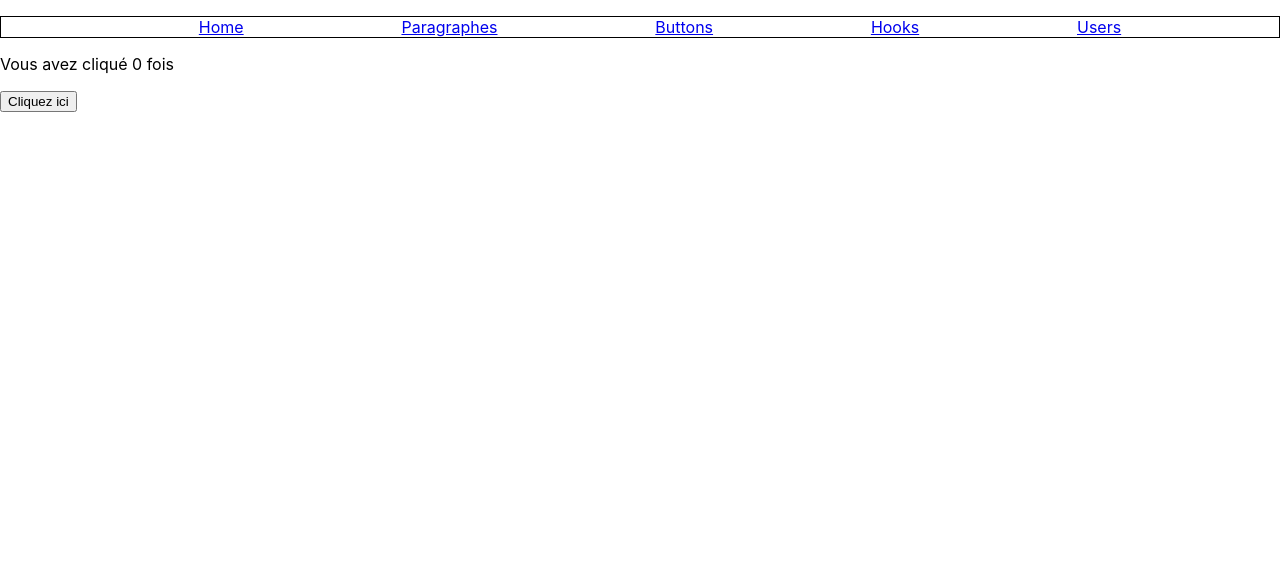
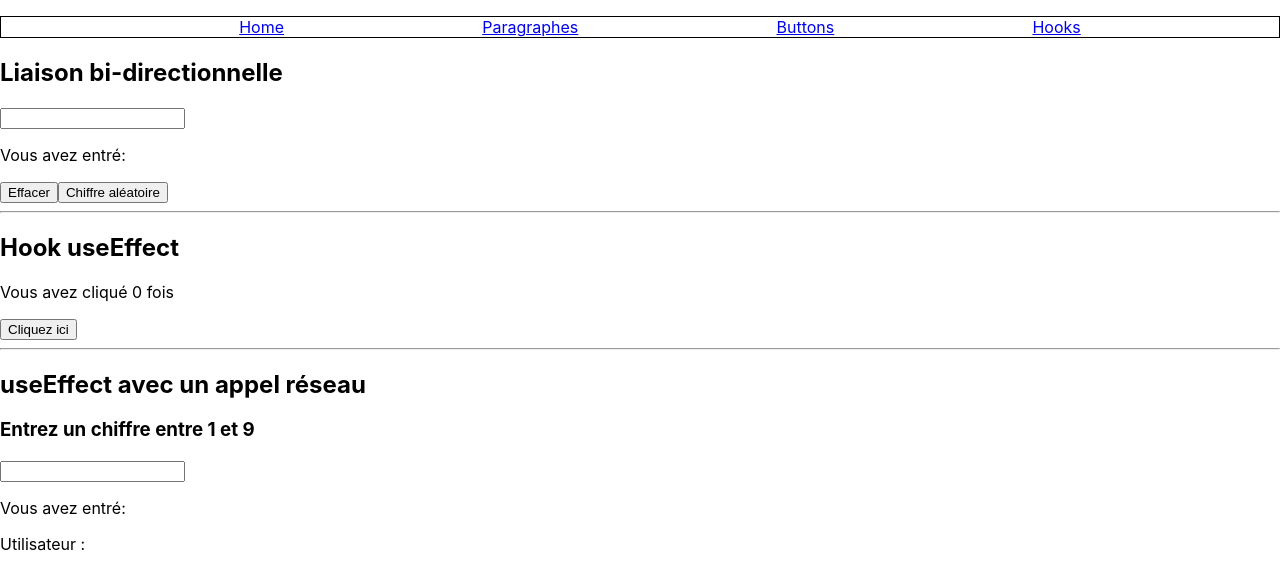
Before and after one commit to LOG2440/Cours-12-React, a React (Vite) app in the folder note_cours/: page /hooks in a window 1280 px wide. Shown: the top 588 px of the page. Built offline with nearby package versions, Linux system fonts and the light colour scheme.

Commit message:
Moved all useEffect components in a single page

```diff
--- a/note_cours/src/App.jsx
+++ b/note_cours/src/App.jsx
@@ -1,11 +1,10 @@
 import "./App.css";
 import Header from "./components/Header";
-import HookEffet from "./components/HookEffet";
 import { BrowserRouter, Routes, Route } from "react-router-dom";
-import UserDisplay from "./components/UserDIsplay";
 import ButtonPage from "./components/Buttons/ButtonPage";
 import ParagraphPage from './components/Paragraphs/ParagraphPage';
 import ParentComponent from "./components/MainPage/ParentComponent";
+import HookPage from "./components/Hooks/HookPage";
 
 function App() {
   return (
@@ -15,8 +14,7 @@ function App() {
         <Route exact path="/" element={<ParentComponent />} />
         <Route path="/paragraphs" element={<ParagraphPage />} />
         <Route path="/buttons" element={<ButtonPage />} />
-        <Route path="/hooks" element={<HookEffet />} />
-        <Route path="/users" element={<UserDisplay />} />
+        <Route path="/hooks" element={<HookPage />} />
       </Routes>
     </BrowserRouter>
   );
--- a/note_cours/src/components/Buttons/ButtonPage.jsx
+++ b/note_cours/src/components/Buttons/ButtonPage.jsx
@@ -8,7 +8,7 @@ const ButtonPage = () => {
         <h2>BOUTON sans état (implémentation invalide)</h2>
         <Button />
       </div>
-x      <hr />
+      <hr />
       <div>
         <h2>BOUTON fonctionnel avec état</h2>
         <ButtonState />
--- a/note_cours/src/components/Header.jsx
+++ b/note_cours/src/components/Header.jsx
@@ -16,9 +16,6 @@ const Header = () => {
         <li>
           <Link to="/hooks">Hooks</Link>
         </li>
-        <li>
-          <Link to="/users">Users</Link>
-        </li>
       </ul>
     </nav>
   );
--- a/note_cours/src/components/HookEffet.jsx
+++ b/note_cours/src/components/Hooks/HookEffect.jsx
@@ -1,11 +1,11 @@
 import { useState, useEffect } from 'react';
 
-const HookEffet = () => {
-    const [n, setN] = useState(0)
+const HookEffect = () => {
+    const [n, setN] = useState(0);
 
     useEffect(() => {
-        document.title = `Vous avez cliqué ${n} fois`
-    })
+        document.title = `Vous avez cliqué ${n} fois`;
+    });
 
     return (
         <div>
@@ -13,6 +13,6 @@ const HookEffet = () => {
             <button onClick={() => setN(n + 1)}>Cliquez ici</button>
         </div>
     )
-}
+};
 
-export default HookEffet
+export default HookEffect;
--- a/note_cours/src/components/HookEffetFetch.jsx
+++ b/note_cours/src/components/Hooks/HookEffectFetch.jsx
@@ -3,13 +3,12 @@ import { useState, useEffect } from "react";
 const url = "https://jsonplaceholder.typicode.com/users";
 
 const fetchUser = async (userId) => {
-  const options = { headers: { "accept-language": "fr" } };
   const response = await fetch(`${url}/${userId}`, options);
   const user = await response.json();
   return user;
 };
 
-const HookEffetFetch = ({ userId = 1 }) => {
+const HookEffectFetch = ({ userId = 1 }) => {
   const [name, setName] = useState("");
   useEffect(() => {
     const fetchData = async () => {
@@ -22,4 +21,4 @@ const HookEffetFetch = ({ userId = 1 }) => {
   return <div>{name}</div>;
 };
 
-export default HookEffetFetch;
+export default HookEffectFetch;
--- /dev/null
+++ b/note_cours/src/components/Hooks/HookPage.jsx
@@ -0,0 +1,27 @@
+import HookEffect from "./HookEffect";
+import TwoWayBinding from "./TwoWayBinding";
+import UserDisplay from "./UserDisplay";
+
+const HookPage = () => {
+  return (
+    <>
+      <div>
+        <h2>Liaison bi-directionnelle</h2>
+        <TwoWayBinding />
+      </div>
+      <hr />
+      <div>
+        <h2>Hook useEffect</h2>
+        <HookEffect />
+      </div>
+      <hr />
+      <div>
+        <h2>useEffect avec un appel réseau</h2>
+        <h3>Entrez un chiffre entre 1 et 9</h3>
+        <UserDisplay />
+      </div>
+    </>
+  );
+};
+
+export default HookPage;
--- a/note_cours/src/components/LiaisonBidirectionnelle.jsx
+++ b/note_cours/src/components/Hooks/TwoWayBinding.jsx
@@ -1,14 +1,15 @@
 import { useState } from "react";
 
-const LiaisonBidirectionnelle = () => {
+const TwoWayBinding = () => {
   const [value, setValue] = useState("");
   return (
     <div>
       <input onChange={e => setValue(e.target.value)} value={value} />
       <p>Vous avez entré: {value}</p>
       <button onClick={_ => setValue('')}>Effacer</button>
+      <button onClick={_ => setValue(Math.floor(Math.random() * 10 + 1))}>Chiffre aléatoire</button>
     </div>
   );
 };
 
-export default LiaisonBidirectionnelle;
+export default TwoWayBinding;
--- a/note_cours/src/components/UserDIsplay.jsx
+++ b/note_cours/src/components/Hooks/UserDisplay.jsx
@@ -1,5 +1,5 @@
 import { useState } from "react";
-import HookEffetFetch from "./HookEffetFetch";
+import HookEffectFetch from "./HookEffectFetch";
 
 const UserDisplay = () => {
   const [value, setValue] = useState("");
@@ -11,9 +11,8 @@ const UserDisplay = () => {
     <div>
       <input onChange={(e) => setValue(e.target.value)} value={value} />
       <p>Vous avez entré: {value}</p>
-      <button onClick={(_) => setValue("")}>Effacer</button>
       <p>Utilisateur : </p>
-      {validateInput(value) ? <HookEffetFetch userId={value} /> : <></>}
+      {validateInput(value) ? <HookEffectFetch userId={value} /> : <></>}
     </div>
   );
 };
```
